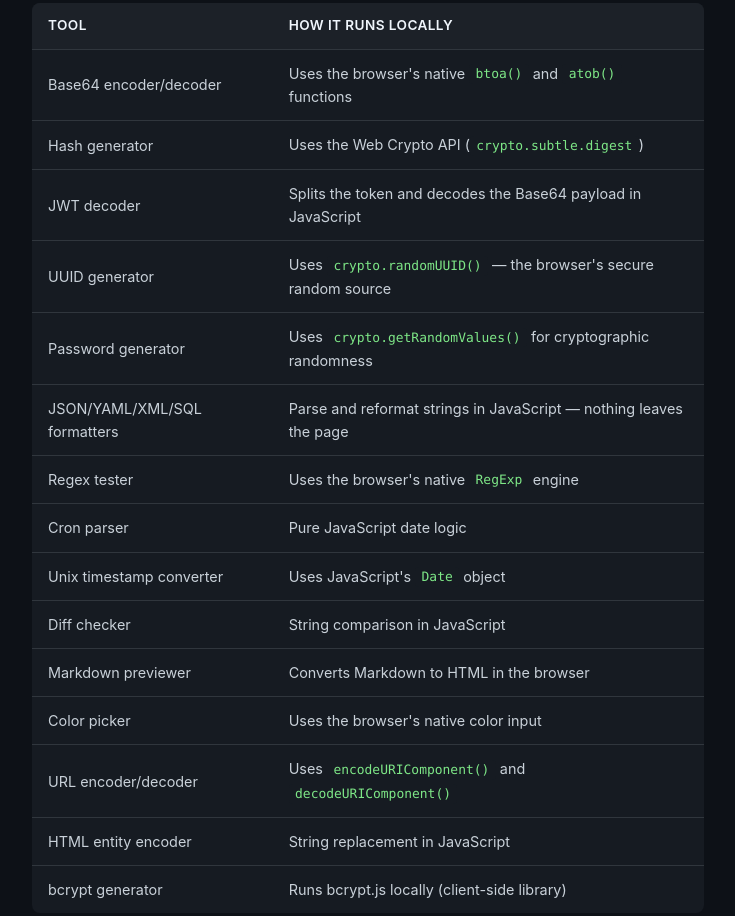
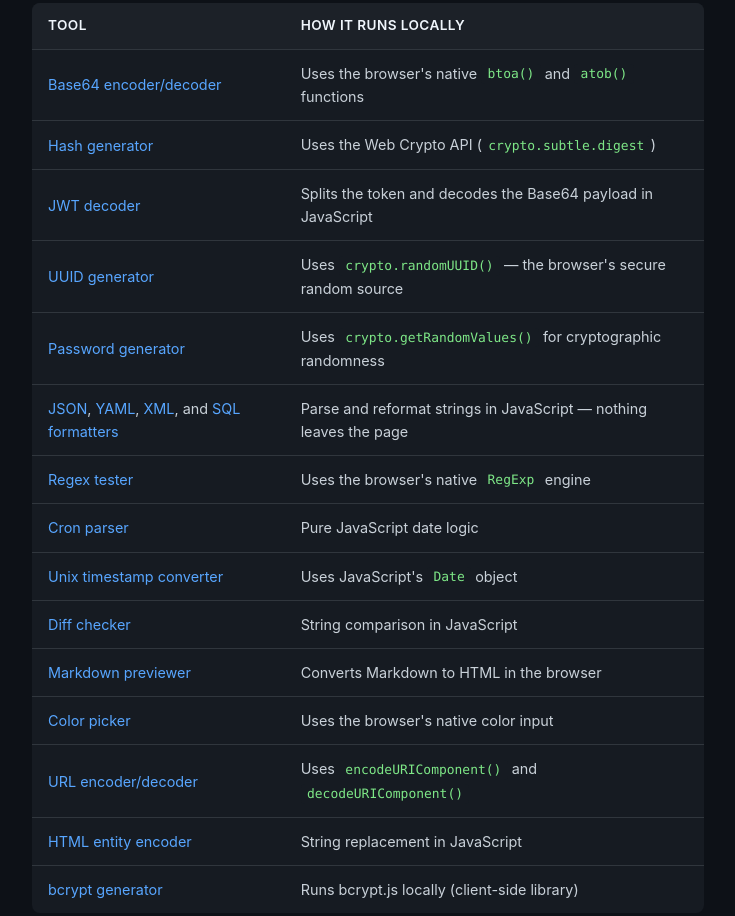
Before and after one commit to devsecsuite-rgb/devsecsuite-site, a plain HTML site: page how-it-works/index.html in a window 1280 px wide. Shown: the part 776-1692 px from the top of the page, without its empty margins (272-1007 px from the left). Drawn offline with Linux system fonts and the light colour scheme.

Commit message:
Add internal links to all tools in how-it-works table

```diff
--- a/how-it-works/index.html
+++ b/how-it-works/index.html
@@ -85,21 +85,21 @@ footer a:hover{color:#58a6ff}
 <h2>What this means for each tool</h2>
 <table>
 <tr><th>Tool</th><th>How it runs locally</th></tr>
-<tr><td>Base64 encoder/decoder</td><td>Uses the browser's native <code>btoa()</code> and <code>atob()</code> functions</td></tr>
-<tr><td>Hash generator</td><td>Uses the Web Crypto API (<code>crypto.subtle.digest</code>)</td></tr>
-<tr><td>JWT decoder</td><td>Splits the token and decodes the Base64 payload in JavaScript</td></tr>
-<tr><td>UUID generator</td><td>Uses <code>crypto.randomUUID()</code> — the browser's secure random source</td></tr>
-<tr><td>Password generator</td><td>Uses <code>crypto.getRandomValues()</code> for cryptographic randomness</td></tr>
-<tr><td>JSON/YAML/XML/SQL formatters</td><td>Parse and reformat strings in JavaScript — nothing leaves the page</td></tr>
-<tr><td>Regex tester</td><td>Uses the browser's native <code>RegExp</code> engine</td></tr>
-<tr><td>Cron parser</td><td>Pure JavaScript date logic</td></tr>
-<tr><td>Unix timestamp converter</td><td>Uses JavaScript's <code>Date</code> object</td></tr>
-<tr><td>Diff checker</td><td>String comparison in JavaScript</td></tr>
-<tr><td>Markdown previewer</td><td>Converts Markdown to HTML in the browser</td></tr>
-<tr><td>Color picker</td><td>Uses the browser's native color input</td></tr>
-<tr><td>URL encoder/decoder</td><td>Uses <code>encodeURIComponent()</code> and <code>decodeURIComponent()</code></td></tr>
-<tr><td>HTML entity encoder</td><td>String replacement in JavaScript</td></tr>
-<tr><td>bcrypt generator</td><td>Runs bcrypt.js locally (client-side library)</td></tr>
+<tr><td><a href="/base64-encoder-decoder/">Base64 encoder/decoder</a></td><td>Uses the browser's native <code>btoa()</code> and <code>atob()</code> functions</td></tr>
+<tr><td><a href="/hash-generator/">Hash generator</a></td><td>Uses the Web Crypto API (<code>crypto.subtle.digest</code>)</td></tr>
+<tr><td><a href="/jwt-decoder/">JWT decoder</a></td><td>Splits the token and decodes the Base64 payload in JavaScript</td></tr>
+<tr><td><a href="/uuid-generator/">UUID generator</a></td><td>Uses <code>crypto.randomUUID()</code> — the browser's secure random source</td></tr>
+<tr><td><a href="/password-generator/">Password generator</a></td><td>Uses <code>crypto.getRandomValues()</code> for cryptographic randomness</td></tr>
+<tr><td><a href="/json-formatter/">JSON</a>, <a href="/yaml-formatter/">YAML</a>, <a href="/xml-formatter/">XML</a>, and <a href="/sql-formatter/">SQL formatters</a></td><td>Parse and reformat strings in JavaScript — nothing leaves the page</td></tr>
+<tr><td><a href="/regex-tester/">Regex tester</a></td><td>Uses the browser's native <code>RegExp</code> engine</td></tr>
+<tr><td><a href="/cron-expression-parser/">Cron parser</a></td><td>Pure JavaScript date logic</td></tr>
+<tr><td><a href="/unix-timestamp-converter/">Unix timestamp converter</a></td><td>Uses JavaScript's <code>Date</code> object</td></tr>
+<tr><td><a href="/diff-checker/">Diff checker</a></td><td>String comparison in JavaScript</td></tr>
+<tr><td><a href="/markdown-previewer/">Markdown previewer</a></td><td>Converts Markdown to HTML in the browser</td></tr>
+<tr><td><a href="/color-picker-converter/">Color picker</a></td><td>Uses the browser's native color input</td></tr>
+<tr><td><a href="/url-encoder-decoder/">URL encoder/decoder</a></td><td>Uses <code>encodeURIComponent()</code> and <code>decodeURIComponent()</code></td></tr>
+<tr><td><a href="/html-entity-encoder/">HTML entity encoder</a></td><td>String replacement in JavaScript</td></tr>
+<tr><td><a href="/bcrypt-generator/">bcrypt generator</a></td><td>Runs bcrypt.js locally (client-side library)</td></tr>
 </table>
 
 <h2>How to verify it yourself</h2>
```
